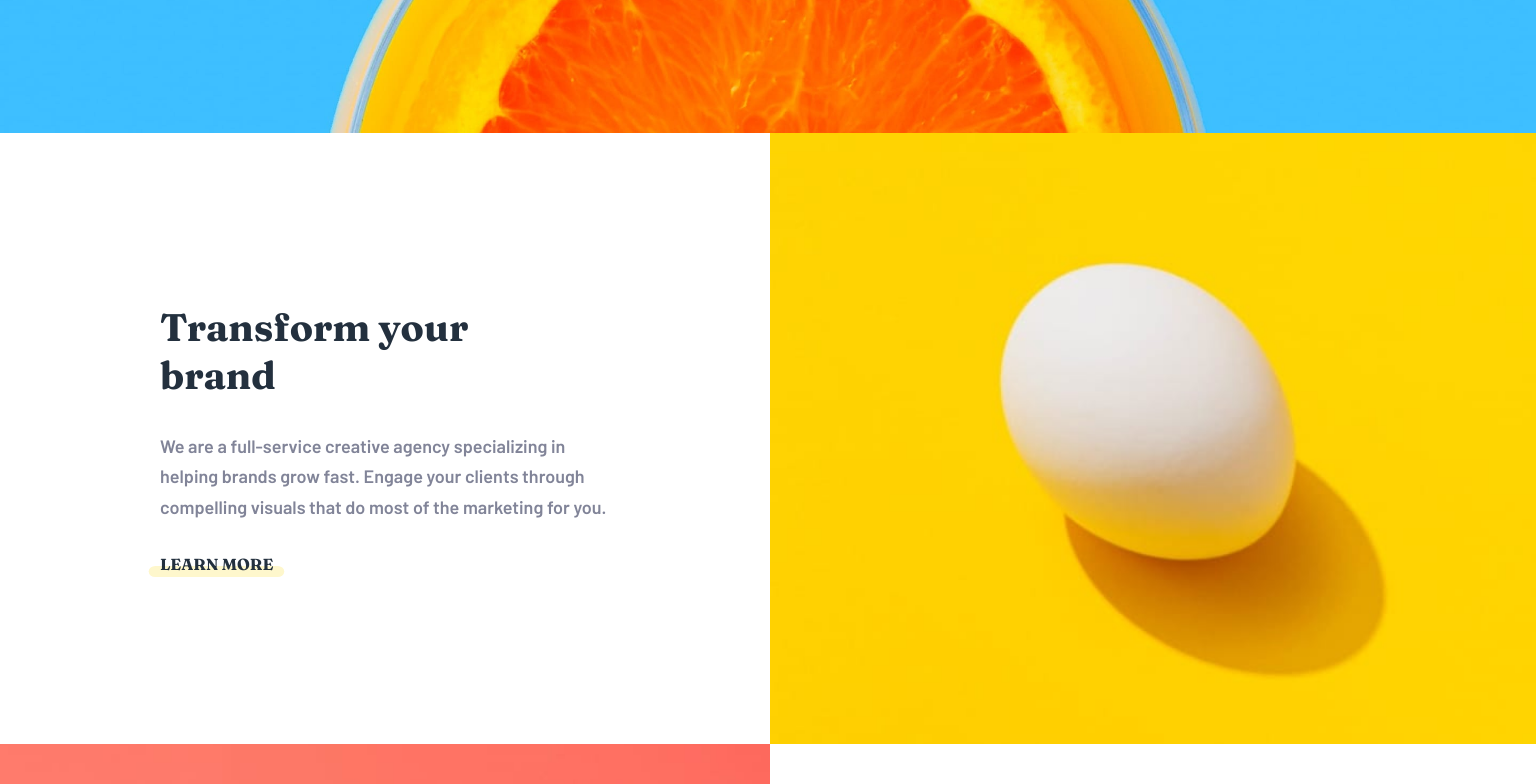
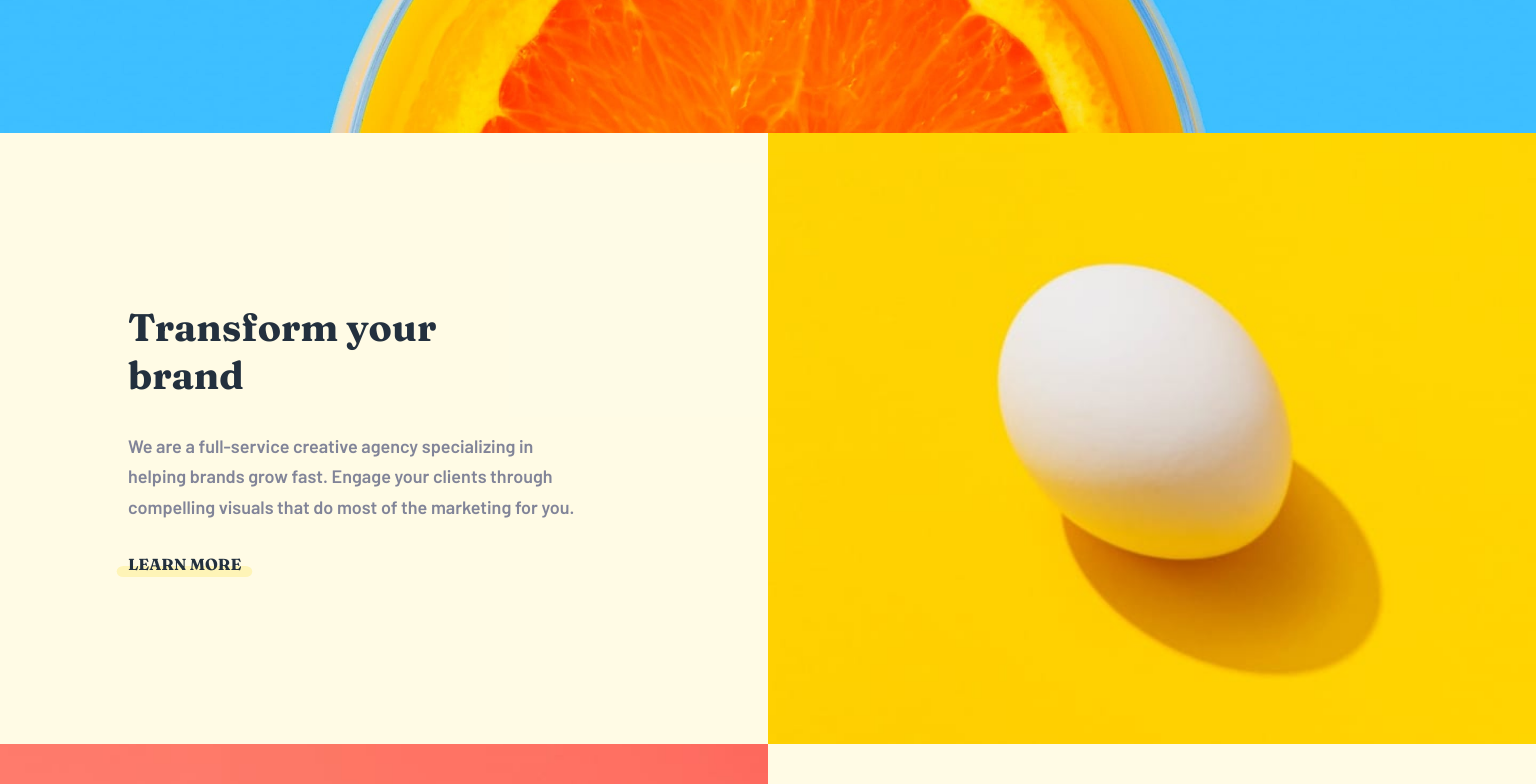
Before and after one commit to filipjuszczak/sunnyside-agency-landing-page, a plain HTML site: page index.html in a window 1536 px wide. Shown: the part 600-1384 px from the top of the page. Drawn offline with Linux system fonts and the light colour scheme.

Commit message:
fix features section padding

```diff
--- a/style.css
+++ b/style.css
@@ -225,6 +225,7 @@ body {
 
 .main__section-features__tile {
   padding: 3rem 2rem;
+  background-color: hsl(51 100% 49% / 0.1);
 }
 
 .main__section-features__tile:nth-child(1),
@@ -356,7 +357,7 @@ body {
 
   .main__section-features__tile:nth-child(1),
   .main__section-features__tile:nth-child(4) {
-    padding: 0 10rem;
+    padding: 0 8rem;
     justify-content: center;
     align-items: start;
   }
```
